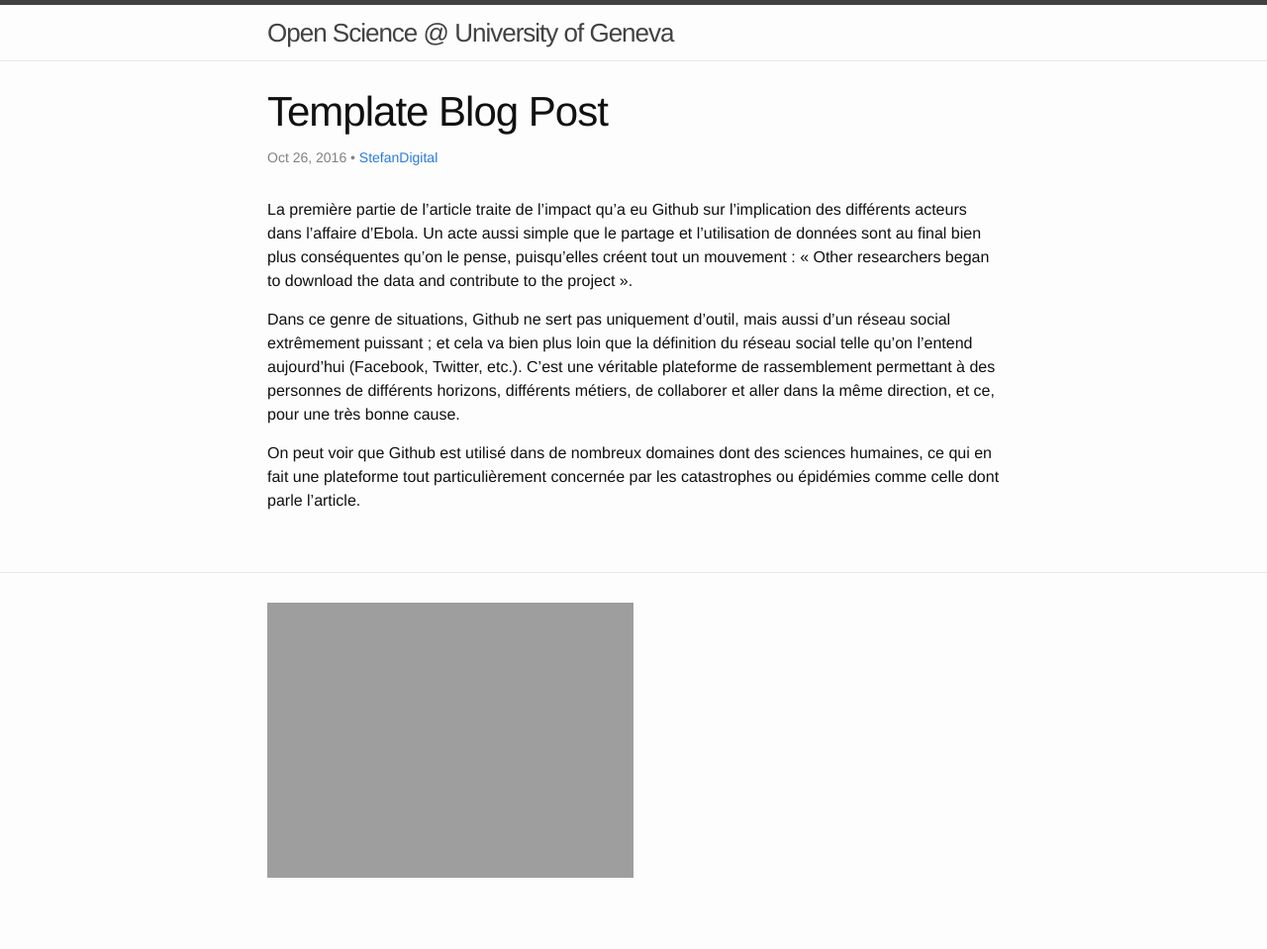
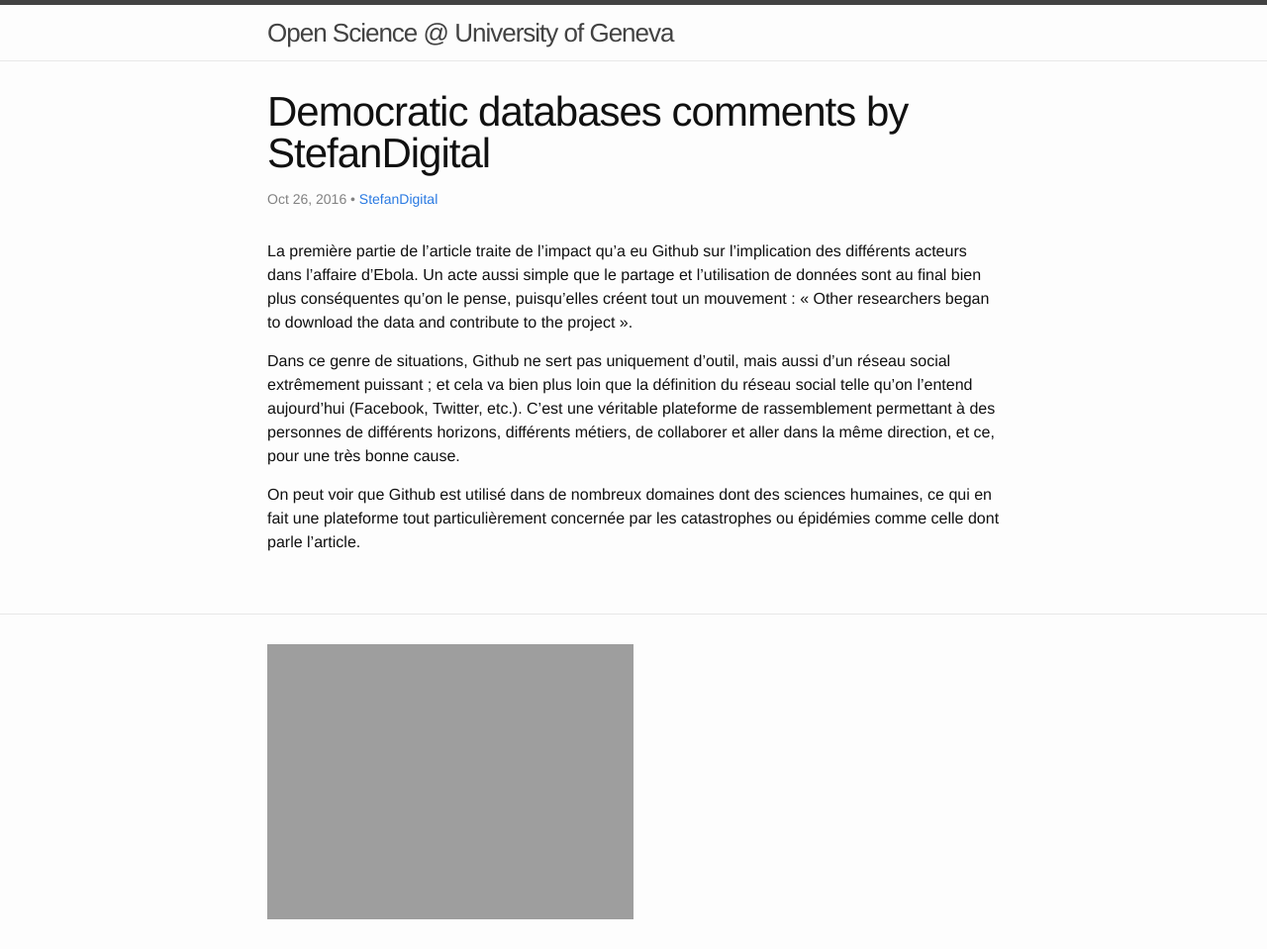
Before and after one commit to wazaahhh/openscience, a Jekyll site: the page built from _posts/2016-10-26-Democratic-databases-science-on-Github-by-StefanDigital.markdown, in a window 1280 px wide. Shown: the whole page at 99% size. Built offline with Jekyll 4.4.1, drawn with Linux system fonts in a browser that asks for light colours; before the commit the page ends 917 px from its top, so only the background shows below that.

Commit message:
Update 2016-10-26-Democratic-databases-science-on-Github-by-StefanDigital.markdown

```diff
--- a/_posts/2016-10-26-Democratic-databases-science-on-Github-by-StefanDigital.markdown
+++ b/_posts/2016-10-26-Democratic-databases-science-on-Github-by-StefanDigital.markdown
@@ -1,6 +1,6 @@
 ---
 layout: post
-title:  "Template Blog Post"
+title:  "Democratic databases comments by StefanDigital"
 date:   2016-10-26 11:20:00 +0200
 categories: homework,democratic_databases
 author : StefanDigital
```
